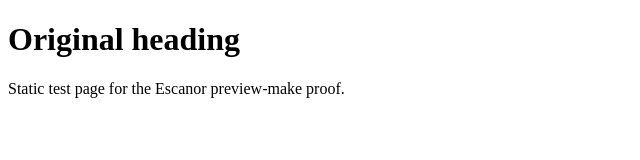
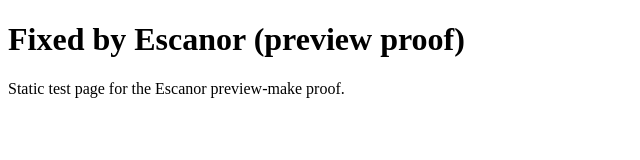
Before and after one commit to escanorlabs-source/escanor-preview-make-test, a plain HTML site: page index.html in a window 1280 px wide. Shown: the whole page, without its empty margins (0-640 px from the left). Drawn offline with Linux system fonts and the light colour scheme.

Commit message:
Fix heading (preview proof)

```diff
--- a/index.html
+++ b/index.html
@@ -1,3 +1,3 @@
 <!doctype html>
 <html><head><meta charset="utf-8"><title>Escanor preview proof</title></head>
-<body><h1>Original heading</h1><p>Static test page for the Escanor preview-make proof.</p></body></html>
+<body><h1>Fixed by Escanor (preview proof)</h1><p>Static test page for the Escanor preview-make proof.</p></body></html>
```
